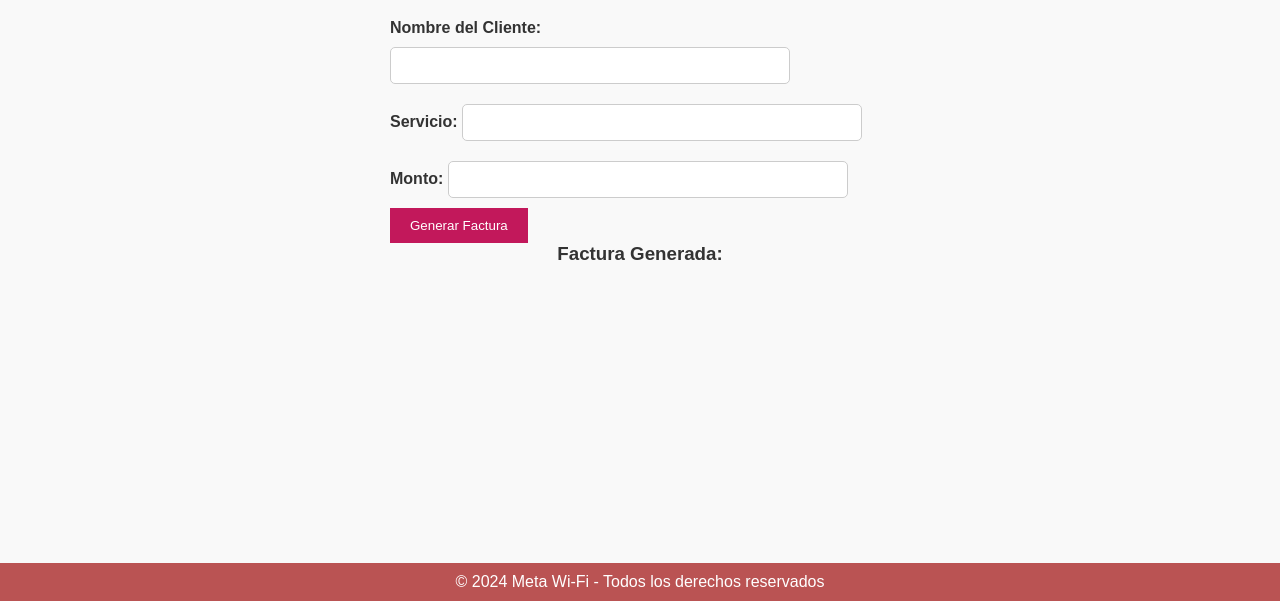
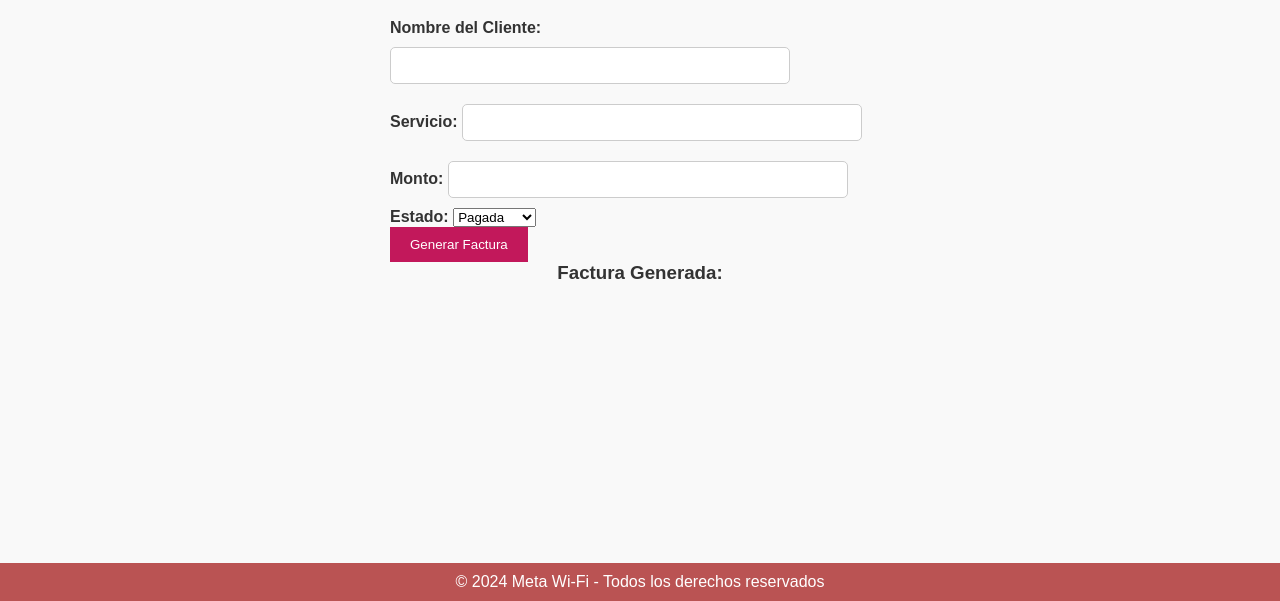
Before and after one commit to MetaWifi/ProyectoElectiva, a plain HTML site: page factura.html in a window 1280 px wide. Shown: the part 199-800 px from the top of the page. Drawn offline with Linux system fonts and the light colour scheme.

Commit message:
Update factura.html
mejorada factura

```diff
--- a/factura.html
+++ b/factura.html
@@ -24,8 +24,15 @@
     <label for="monto">Monto:</label>
     <input type="number" id="monto" required>
     <br>
+    <label for="estado">Estado:</label>
+    <select id="estado" required>
+        <option value="Pagada">Pagada</option>
+        <option value="Pendiente">Pendiente</option>
+    </select>
+    <br>
     <button type="submit">Generar Factura</button>
 </form>
+
 
         <h3>Factura Generada:</h3>
         <div id="invoice-display"></div>
```
Lines whose indentation alone changed are shown as unchanged.
